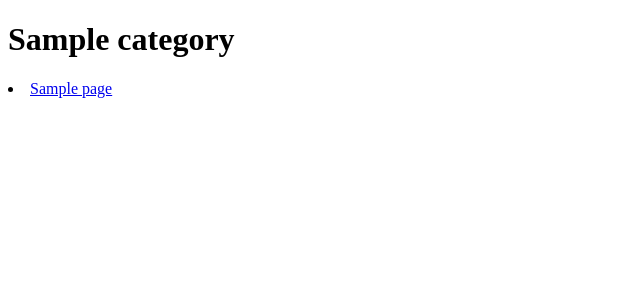
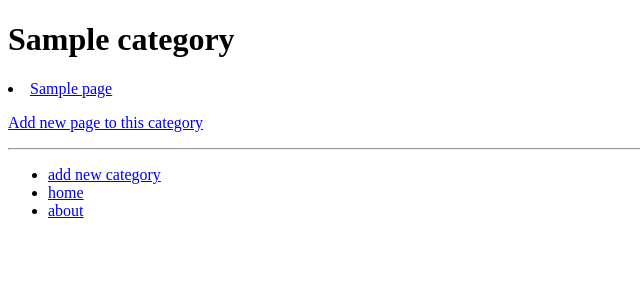
Before and after one commit to sean-d/django_link_portal, a Django app: a page that uses portal/templates/portal/category.html in a window 1280 px wide. Shown: the top 300 px of the page, without its empty margins (0-640 px from the left). Run offline with Django 3.2, Linux system fonts and the light colour scheme; tables that the repository leaves empty hold one stand-in row (values such as "Sample post").

Commit message:
created base template. refactored main category page to extend the base template.

```diff
--- /dev/null
+++ b/portal/templates/portal/base.html
@@ -0,0 +1,29 @@
+<!DOCTYPE html>
+
+{% load staticfiles %}
+
+<html lang="en">
+
+    <head>
+        <meta charset="UTF-8">
+        <title>Django Link Portal</title>
+    </head>
+
+    <body>
+        <div>
+            {% block body_block %}
+            {% endblock %}
+        </div>
+        <hr/>
+        <div>
+            <ul>
+                <li><a href="{% url 'portal:portal_add_category' %}">add new category</a></li>
+                <li><a href="{% url 'portal:portal_index' %}">home</a></li>
+                <li><a href="{% url 'portal:portal_about' %}">about</a></li>
+            </ul>
+        </div>
+
+
+    </body>
+
+</html>
--- a/portal/templates/portal/category.html
+++ b/portal/templates/portal/category.html
@@ -1,10 +1,7 @@
 <!DOCTYPE html>
-<html lang="en">
-<head>
-    <meta charset="UTF-8">
-    <title>Categories</title>
-</head>
-<body>
+{%  extends 'portal/base.html' %}
+
+{% block body_block %}
     {% if category %}
         <h1>{{ category.name }}</h1>
         {% if pages %}
@@ -14,8 +11,13 @@
         {% else %}
             THERE ARE NO PAGES IN THIS CATEGORY
         {% endif %}
+        <div>
+            <p>
+                <a href="{% url 'portal:portal_add_page' category.slug %}">Add new page to this category</a>
+            </p>
+        </div>
+
     {% else %}
         THERE IS NO CATEGORY MATCHING YOUR QUERY
     {% endif %}
-</body>
-</html>
+{%  endblock %}
--- a/portal/templates/portal/index.html
+++ b/portal/templates/portal/index.html
@@ -6,13 +6,13 @@
 </head>
 <body>
 {{ boldmessage }}
-<div><a href="about/">about page</a> | <a href="add_category/">add a new category</div>
+<div><a href="{% url 'portal:portal_about' %}">about page</a> | <a href="{% url 'portal:portal_add_category' %}">add a new category</div>
 
 <div>
     <h2>Most Liked Categories</h2>
     {% if category_list %}
         {% for category in category_list %}
-            <li><a href="/portal/category/{{ category.slug }}/">{{ category.name }}</a></li>
+            <li><a href="{% url 'portal:portal_show_category' category.slug %}">{{ category.name }}</a></li>
         {% endfor %}
     {% else %}
         <h2>There are no categories to display.</h2>
```
